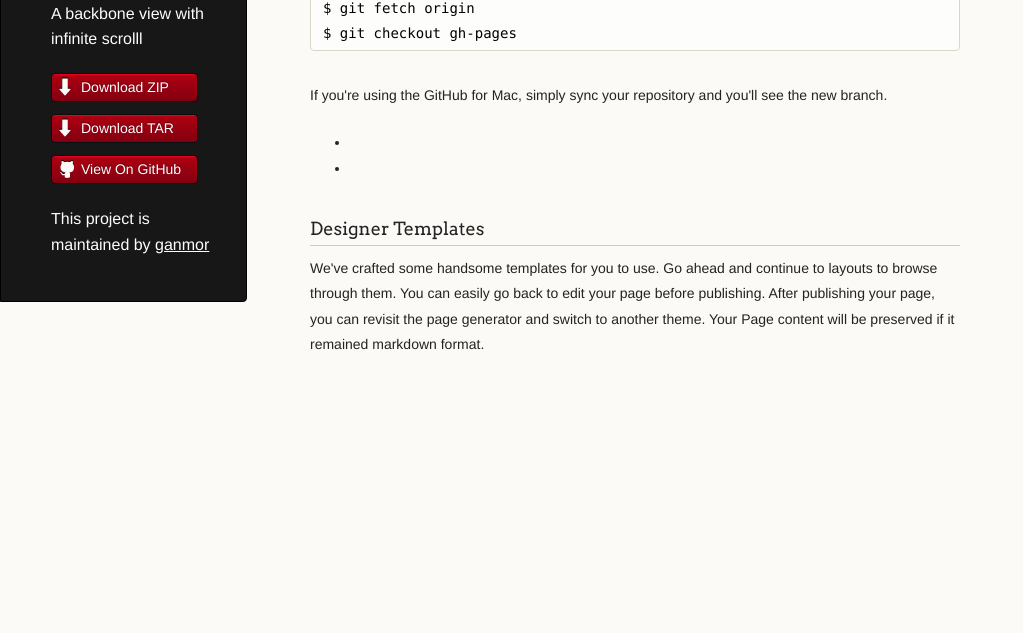
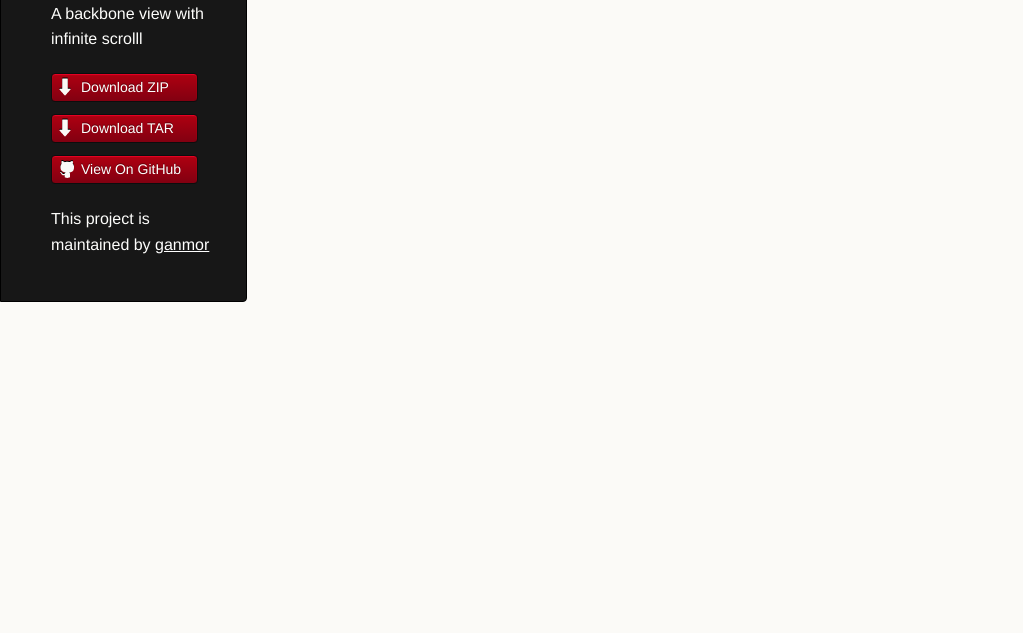
Before and after one commit to ganmor/backbone-infinite-scroll, a plain HTML site: page index.html in a window 1280 px wide. Shown: the part 167-800 px from the top of the page, without its empty margins (0-1023 px from the left). Drawn offline with nearby package versions, Linux system fonts and the light colour scheme; a script that the page names is missing.

Commit message:
first working draft

```diff
--- a/index.html
+++ b/index.html
@@ -11,9 +11,10 @@
     <link rel="stylesheet" href="stylesheets/pygment_trac.css">
 
 	<script type="text/javascript" src="require-config.js" > </script>
+	<script type="text/javascript" src="https://rawgithub.com/ganmor/backbone-infinite-list/master/lib/require-2.1.1.js" > </script>
+	<script type="text/javascript" src="https://rawgithub.com/ganmor/backbone-infinite-list/master/lib/underscore-1.6.0.js" > </script>
+	<script type="text/javascript" src="https://rawgithub.com/ganmor/backbone-infinite-list/master/lib/jquery-2.1.0.js" > </script>
 
-	<script type="text/javascript" src="https://rawgithub.com/ganmor/backbone-infinite-list/master/lib/underscore-1.6.0.js" > </script>
-	<script type="text/javascript" src="https://rawgithub.com/ganmor/backbone-infinite-list/master/lib/require-2.1.1.js" > </script>
 
     <script src="javascripts/scale.fix.js"></script>
     <meta name="viewport" content="width=device-width, initial-scale=1, user-scalable=no">
@@ -43,34 +44,13 @@
 
 <p>Infinite list</p>
 
-<pre><code>$ cd your_repo_root/repo_name
-$ git fetch origin
-$ git checkout gh-pages
-</code></pre>
-
-<p>If you're using the GitHub for Mac, simply sync your repository and you'll see the new branch.</p>
-<div>
-	<ul>
-		<li>
-
-		</li>
-		<li>
-
-
-		</li>
-	</ul>
-</div>
-
-<h3>
-<a name="designer-templates" class="anchor" href="#designer-templates"><span class="octicon octicon-link"></span></a>Designer Templates</h3>
-
-<p>We've crafted some handsome templates for you to use. Go ahead and continue to layouts to browse through them. You can easily go back to edit your page before publishing. After publishing your page, you can revisit the page generator and switch to another theme. Your Page content will be preserved if it remained markdown format.</p>
+<div id="comments-list"></div>
 
   <script type="text/javascript">
 	require(['rawgithub/examples/ScrollablePeople'], function (ScrollablePeople){
 		var scrollablePeople = new ScrollablePeople();
 
-			scrollablePeople.setElement(document.querySelector('#comments-list'));
+		scrollablePeople.setElement($(document.querySelector('#comments-list')));
 		scrollablePeople.render();
 
 	});
--- a/require-config.js
+++ b/require-config.js
@@ -1,11 +1,11 @@
 var require = {
 	 paths: {
 			/* "rawgithub": "https://rawgithub.com/ganmor/backbone-infinite-list/master/",*/
-		    "rawgithub": "http://localhost:90/infinite-scroll-src"
+		    "rawgithub": "http://192.168.10.30:90/infinite-scroll-src"
+		   /* "rawgithub": "http://localhost:90/infinite-scroll-src" */
 	 },
 	map : {
 		'*' : {
-		'jQuery' : 'rawgithub/lib/jquery-2.1.0',
 		'backbone' : 'rawgithub/lib/backbone-1.1.2',
 		'css' : 'rawgithub/lib/css',
 		'tpl' : 'rawgithub/lib/tpl'
```
Lines whose indentation alone changed are shown as unchanged.
